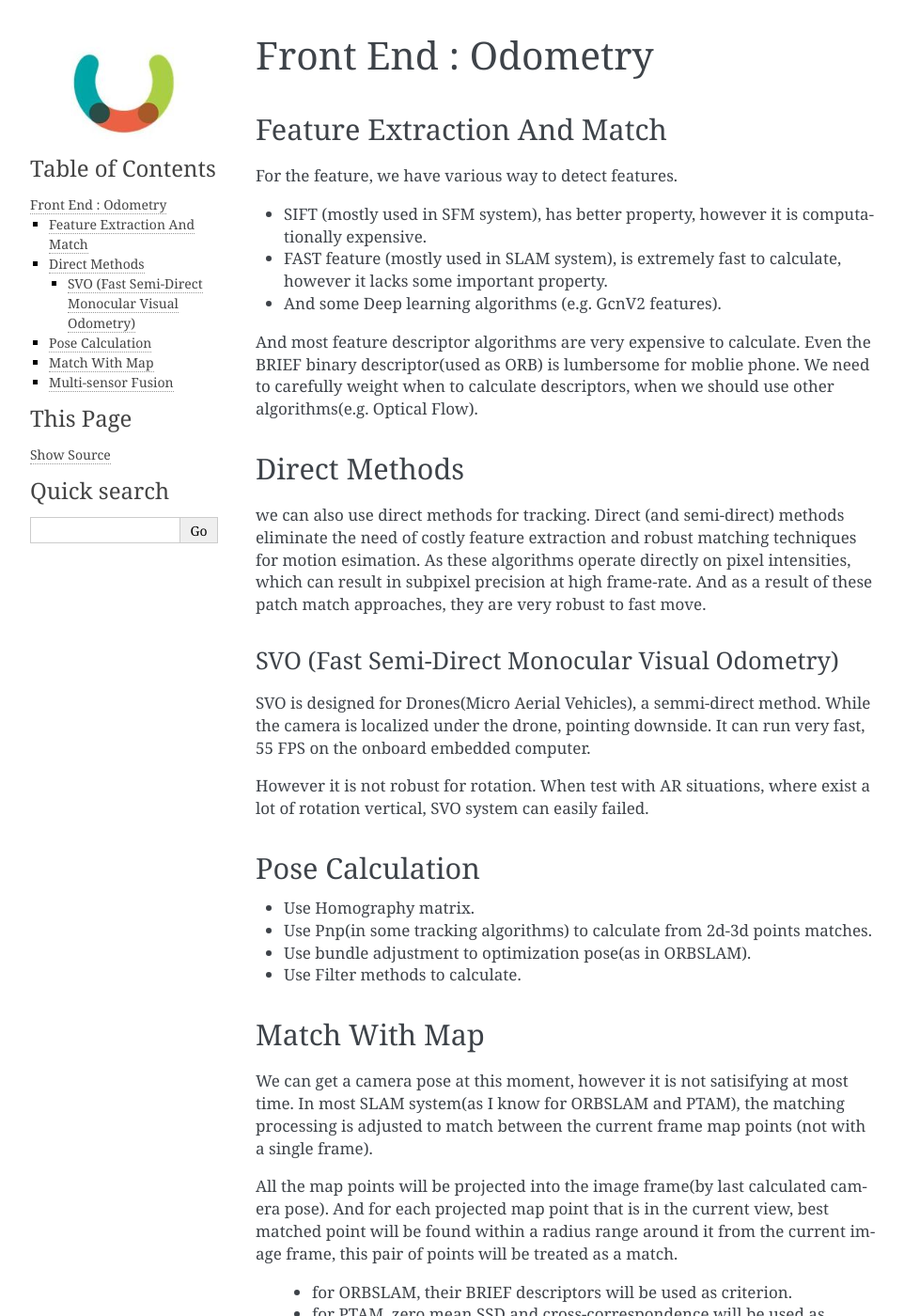
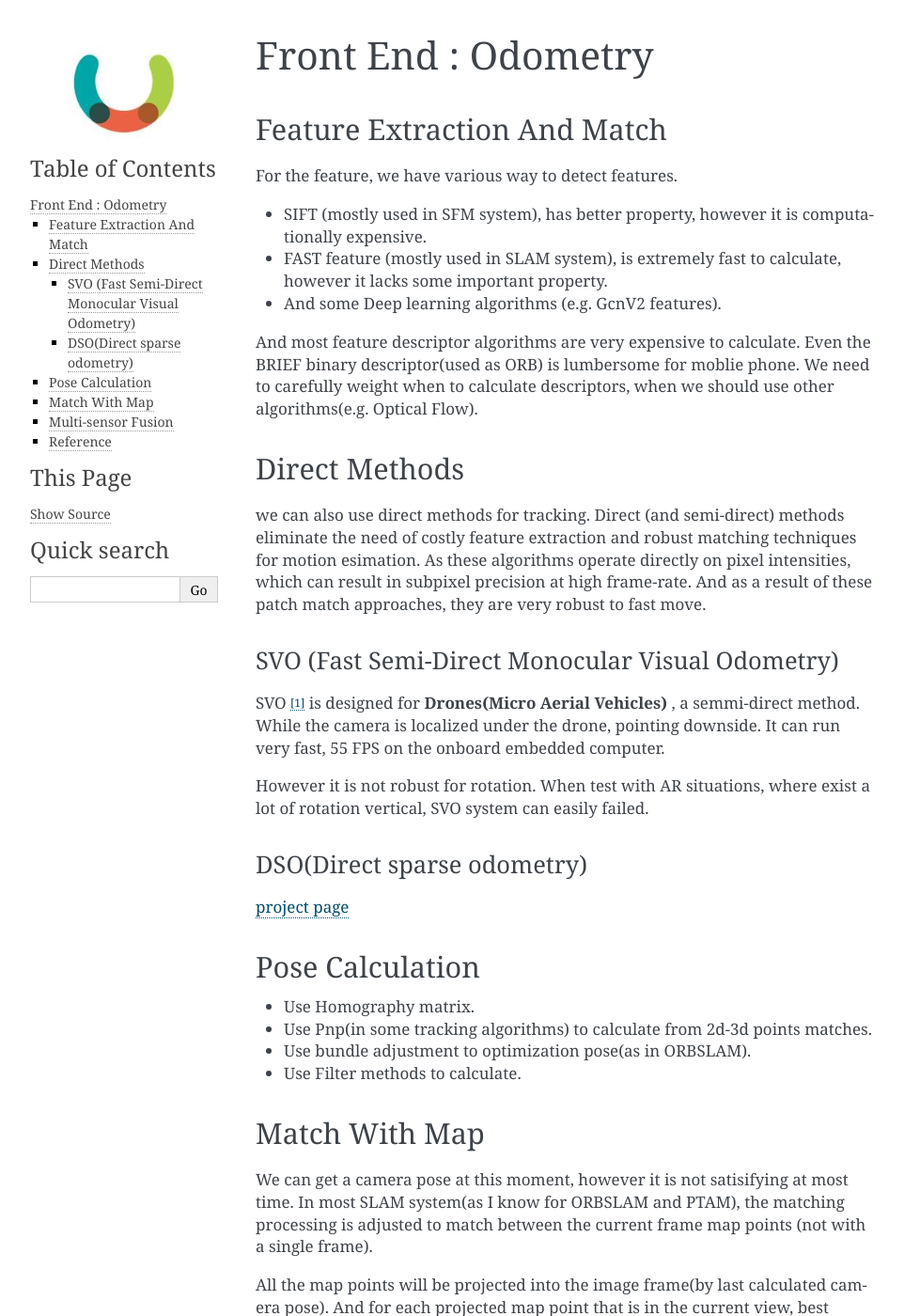
Before and after one commit to gggliuye/VIO, a Sphinx documentation site: the page built from docs/Tracking/TrackingIntroduction.rst, in a window 1280 px wide and 1400 px high. Shown: the whole window at 94% size, without its empty margins (148-1110 px from the left). Built offline with Sphinx 7.4.7, drawn with Linux system fonts in a browser that asks for light colours; some of the changed text lies outside the part shown.

Commit message:
Update TrackingIntroduction.rst

```diff
--- a/docs/Tracking/TrackingIntroduction.rst
+++ b/docs/Tracking/TrackingIntroduction.rst
@@ -24,11 +24,15 @@ And as a result of these patch match approaches, they are very robust to fast mo
 
 
 SVO (Fast Semi-Direct Monocular Visual Odometry)
->>>>>>>>>>>>>
-SVO is designed for Drones(Micro Aerial Vehicles), a semmi-direct method. While the camera is localized under the drone, pointing downside. It can run very fast, 55 FPS on the onboard embedded computer.
+~~~~~~~~~~~~~~~~~~
+SVO [1]_ is designed for **Drones(Micro Aerial Vehicles)** , a semmi-direct method. While the camera is localized under the drone, pointing downside. It can run very fast, 55 FPS on the onboard embedded computer.
 
 However it is not robust for rotation. When test with AR situations, where exist a lot of rotation vertical, SVO system can easily failed.
 
+DSO(Direct sparse odometry)
+~~~~~~~~~~~~~~~~~~~~~~
+
+`project page <https://vision.in.tum.de/research/vslam/dso?redirect=1>`_
 
 
 Pose Calculation
@@ -60,3 +64,11 @@ Multi-sensor Fusion
 * GPS / Blue Tooth : They can difinitly give us some information. The problem is how to use it.
 
 * LIDAR: e.g.VLOAM
+
+
+Reference
+-------------------------------
+
+.. [1] Forster C, Pizzoli M, Scaramuzza D. SVO: Fast semi-direct monocular visual odometry[C]//2014 IEEE international conference on robotics and automation (ICRA). IEEE, 2014: 15-22.
+
+.. [2] Engel J, Koltun V, Cremers D. Direct sparse odometry[J]. IEEE transactions on pattern analysis and machine intelligence, 2017, 40(3): 611-625.
```
